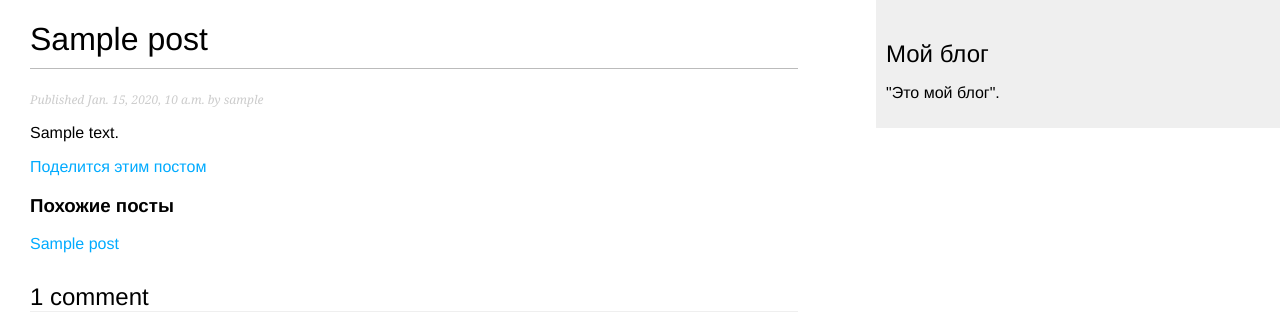
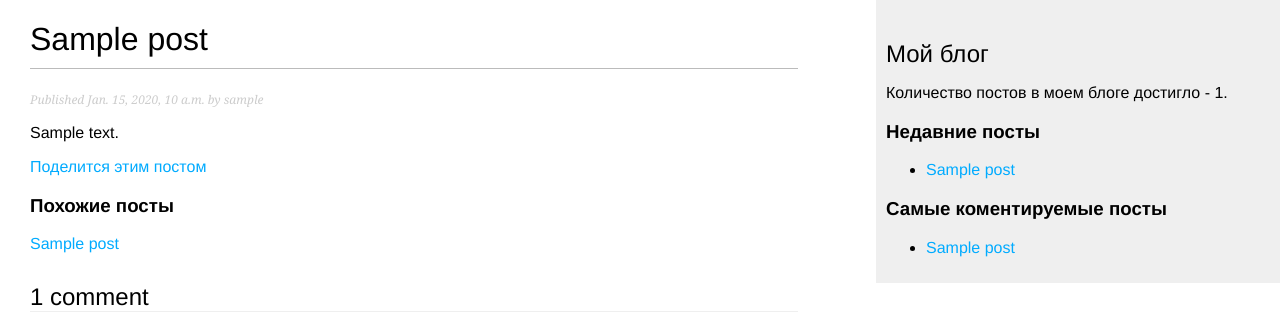
Before and after one commit to Macjus-ML/mysite, a Django app: template blog/templates/blog/post/detail.html in a window 1280 px wide. Shown: the top 312 px of the page. Run offline with Django 3.2, Linux system fonts and the light colour scheme; tables that the repository leaves empty hold one stand-in row (values such as "Sample post"); the template is opened without the code that fills it: values that come from a table or form of the project are taken from there, most other values are stand-ins (such as "Sample title", 1, 10 or a date in 2020).

Commit message:
Add usertags & markdown
Add usertags & markdown

```diff
--- a/blog/templates/blog/base.html
+++ b/blog/templates/blog/base.html
@@ -2,8 +2,9 @@
 <!--
 Файл base.html содержит каркас верстки сайта и разделяет содержимое на два блока: основной и боковую панель.
 -->
+{% load blog_tags %}
+{% load static %}
 
-{% load static %}
 <!DOCTYPE html>
 <html>
 <head>
@@ -17,7 +18,18 @@
   </div>
   <div id="sidebar">
     <h2>Мой блог</h2>
-      <p>"Это мой блог".</p>
+      <p>Количество постов   в моем блоге достигло - {% total_posts %}. </p>
+      <h3>Недавние посты</h3>
+      {% show_latest_posts 5 %}
+      <h3>Самые коментируемые посты</h3>
+      {% get_most_commented_posts as most_commented_posts %}
+      <ul>
+      {% for post in most_commented_posts %}
+        <li>
+          <a href="{{ post.get_absolute_url }}">{{ post.title }}</a>
+        </li>
+      {% endfor %}
+      </ul>
   </div>
 </body>
 </html>
--- a/blog/templates/blog/post/detail.html
+++ b/blog/templates/blog/post/detail.html
@@ -3,6 +3,8 @@
 -->
 
 {% extends "blog/base.html" %}
+
+{% load blog_tags %}
 
 {% block title %}{{ post.title }}{% endblock %}
 
@@ -11,7 +13,8 @@
   <p class="date">
     Published {{ post.publish }} by {{ post.author }}
   </p>
-  {{ post.body|linebreaks }}
+  <!-- {{ post.body|linebreaks }} -->
+  {{ post.body|markdown }}
   <p>
     <a href="{% url "blog:post_share" post.id %}">
       Поделится этим постом
@@ -41,7 +44,7 @@
       {{ comment.body|linebreaks }}
     </div>
   {% empty %}
-    <p>Пока еще нат коментариев.</p>
+    <p>Пока еще нет комментариев.</p>
   {% endfor %}
   {% if new_comment %}
     <h2>Ваш комментарий добавлен.</h2>
--- /dev/null
+++ b/blog/templates/blog/post/latest_posts.html
@@ -0,0 +1,14 @@
+<html>
+<head>
+<meta http-equiv="Content-Type" content="text/html; charset=UTF-8">
+<title>Untitled Document</title>
+</head>
+
+<body>
+	<ul>
+		{% for post in latest_posts %}
+			<li><a href="{{ post.get_absolute_url }}">{{ post.title }}</a></li>
+			{% endfor %}
+	</ul>
+</body>
+</html>
--- a/blog/templates/blog/post/list.html
+++ b/blog/templates/blog/post/list.html
@@ -2,6 +2,8 @@
   С помощью тега {'экстендс'} указываем, что list.html унаследован от базо- вого шаблона blog/base
 -->
 {% extends "blog/base.html" %}
+
+{% load blog_tags %}
 
 {% block title %}Мой блог{% endblock %}
 
@@ -31,7 +33,8 @@
       <!--
         Применяем два фильтра: truncatewords, обрезающий текст после указанного количества слов, и linebreaks, преобразующий вывод в HTML с переносами строки. Мы можем применять фильтры в цепочке, тогда каждый последующий будет действовать на результат предыдущего.
       -->
-    {{ post.body|truncatewords:30|linebreaks }}
+    {{ post.body|markdown|truncatewords_html:30 }}
+    <!-- {{ post.body|truncatewords:30|linebreaks }} -->
   {% endfor %}
   <!-- function based -->
   {% include "pagination.html" with page=posts %}
--- /dev/null
+++ b/blog/templatetags/__init__.py
@@ -0,0 +1 @@
+#!/usr/bin/env python
--- /dev/null
+++ b/blog/templatetags/blog_tags.py
@@ -0,0 +1,38 @@
+from django import template
+from ..models import Post
+from django.db.models import Count
+from django.utils.safestring import mark_safe
+import markdown
+
+# Эта переменная является объектом класса template.Library
+# и используется для регистрации пользовательских тегов и фильтров в системе.
+register = template.Library()
+
+# создадим простой шаблонный тег, который возвращает количество опубликованных в блоге статей.
+#  оборачиваем total_posts в декоратор @register.simple_tag для регистрации нового тега.
+
+@register.simple_tag
+def total_posts():
+	return Post.published.count()
+
+#  создадим тег для добавления последних статей блога на боковую панель.
+# регистрируем тег с помощью декоратора @register.inclusion_tag
+@register.inclusion_tag('blog/post/latest_posts.html')
+def show_latest_posts(count=5):
+# помощью count мы сможем из шаблона указать количество статей для отображения.
+	# функция тега возвращает словарь переменных вместо простого значения.
+	# Инклюзивные теги должны возвращать только словари контекста
+	latest_posts = Post.published.order_by('-publish')[:count]
+	return {'latest_posts':latest_posts}
+
+@register.simple_tag
+def get_most_commented_posts(count=5):
+	# Count используется для вычисления количества комментариев
+	# total_comments для каждого объекта Post
+	return Post.published.annotate(total_comments = Count('comments')).order_by('-total_comments')[:count]
+			# cортируем QuerySet по этому полю в порядке убывания
+
+@register.filter(name='markdown')
+def markdown_format(text):
+	# По умолчанию Django не доверяет любому HTML, используем функцию mark_safe
+	return mark_safe(markdown.markdown(text))
--- a/mysite/settings.py
+++ b/mysite/settings.py
@@ -27,7 +27,7 @@ DEBUG = True
 
 ALLOWED_HOSTS = []
 
-
+SITE_ID = 1
 # Application definition
 
 INSTALLED_APPS = [
@@ -39,6 +39,8 @@ INSTALLED_APPS = [
     'django.contrib.staticfiles',
     'blog.apps.BlogConfig', #это конфигурация приложения.
     'taggit',
+    'django.contrib.sites',
+    'django.contrib.sitemaps',
 ]
 
 MIDDLEWARE = [
```
